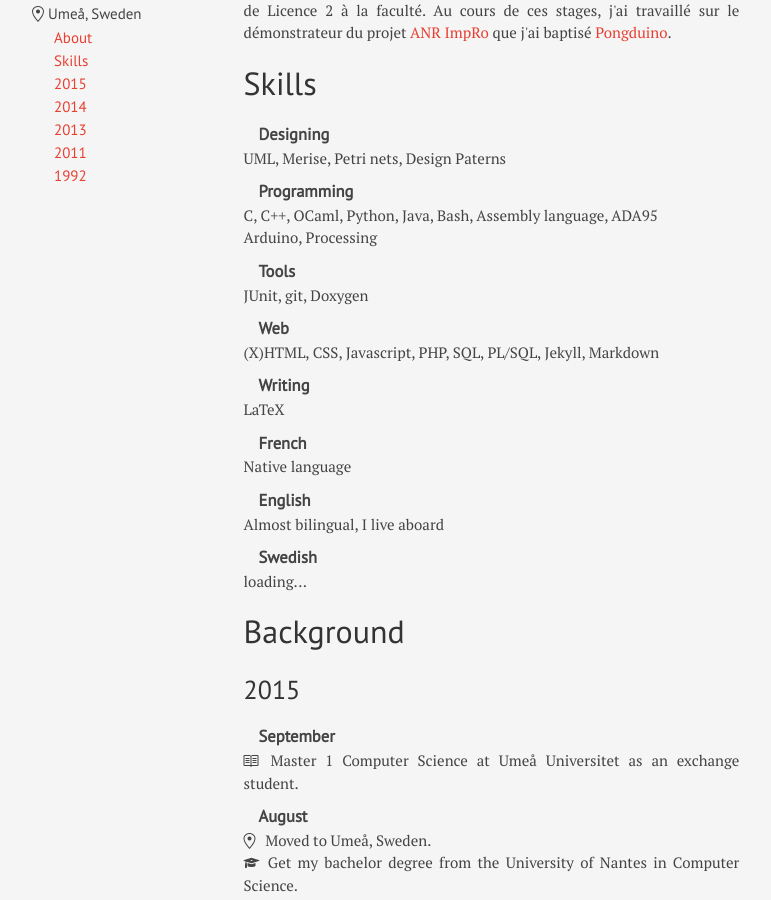
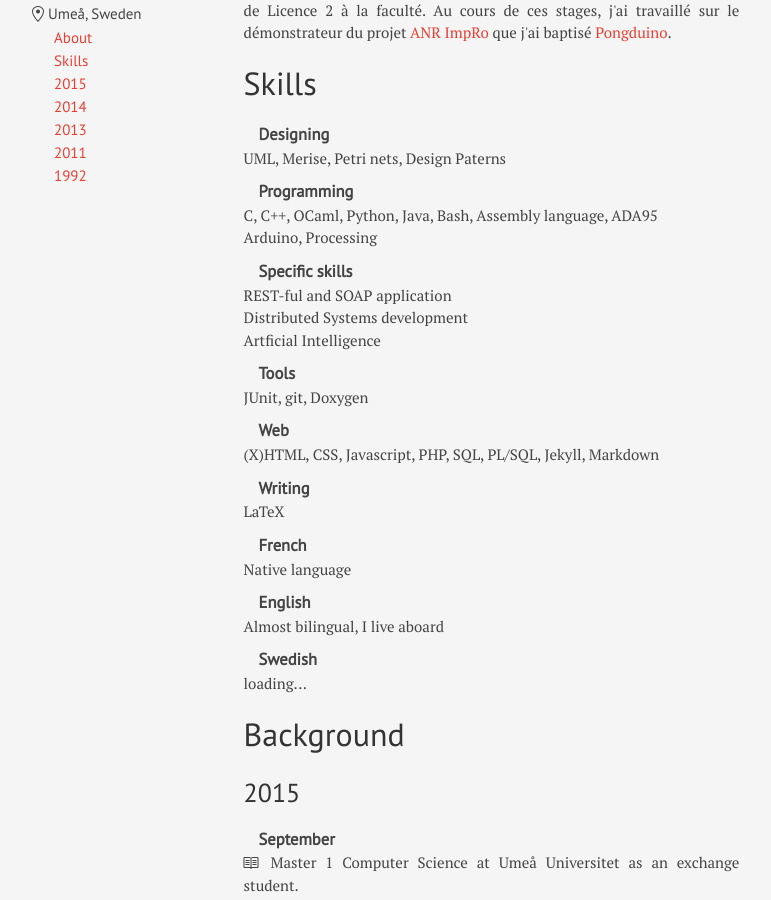
Before and after one commit to blasterbug/blasterbug.github.io, a Jekyll site: the page built from curriculum.md, in a window 1280 px wide and 900 px high, scrolled down 396 px. Shown: the whole window, without its empty margins (251-1022 px from the left). Built offline with Jekyll 4.4.1, drawn with Linux system fonts in a browser that asks for light colours; some web fonts are replaced.

Commit message:
more skills

```diff
--- a/curriculum.md
+++ b/curriculum.md
@@ -50,6 +50,10 @@ published: true
     <dt>Programming</dt>
     <dd>C, C++, OCaml, Python, Java, Bash, Assembly language, ADA95</dd>
     <dd>Arduino, Processing</dd>
+    <dt>Specific skills</dt>
+    <dd>REST-ful and SOAP application</dd>
+    <dd>Distributed Systems development</dd>
+    <dd>Artficial Intelligence</dd>
     <dt>Tools</dt>
     <dd>JUnit, git, Doxygen</dd>
     <dt>Web</dt>
```
